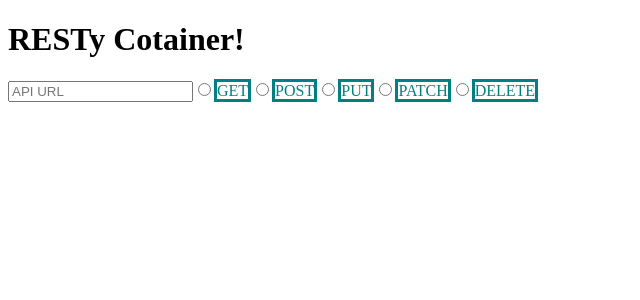
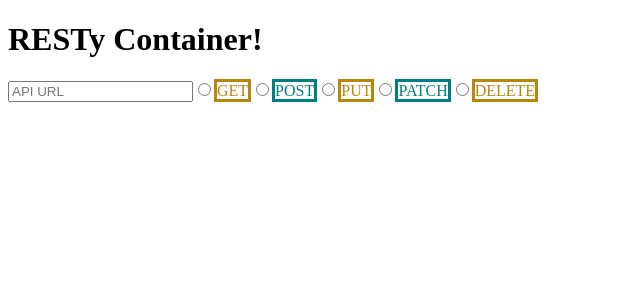
Before and after one commit to trianacerda/RESTy-BESTy, a React app: page / in a window 1280 px wide. Shown: the top 300 px of the page, without its empty margins (0-640 px from the left). Built offline with nearby package versions, Linux system fonts and the light colour scheme.

Commit message:
added single crud route + crud history list display

```diff
--- a/src/components/Controls.jsx
+++ b/src/components/Controls.jsx
@@ -25,7 +25,7 @@ export default function Controls({
         onChange={onUrlChange}
         checked={onMethodChange}
       />
-      <label style={{ border: 'solid', color: 'teal' }}>GET</label>
+      <label style={{ border: 'solid', color: 'darkgoldenrod' }}>GET</label>
 
       <input
         type="radio"
@@ -45,7 +45,7 @@ export default function Controls({
         onChange={onUrlChange}
         checked={onMethodChange}
       />
-      <label style={{ border: 'solid', color: 'teal' }}>PUT</label>
+      <label style={{ border: 'solid', color: 'darkgoldenrod' }}>PUT</label>
 
       <input
         type="radio"
@@ -65,7 +65,7 @@ export default function Controls({
         onChange={onUrlChange}
         checked={onMethodChange}
       />
-      <label style={{ border: ' solid', color: 'teal' }}>DELETE</label>
+      <label style={{ border: ' solid', color: 'darkgoldenrod' }}>DELETE</label>
     </form>
   );
 }
--- a/src/components/Crud.jsx
+++ /dev/null
@@ -1,2 +0,0 @@
-//single query for the QUERYLIST
-//method(ex.GET) + API url
--- a/src/containers/RESTyContainer.jsx
+++ b/src/containers/RESTyContainer.jsx
@@ -5,7 +5,7 @@ class RESTyContainer extends Component {
   render() {
     return (
       <>
-        <h1>RESTy Cotainer!</h1>
+        <h1>RESTy Container!</h1>
         <Controls />
       </>
     );
```
Also changed, not shown: src/components/CrudHistory.jsx (+11 -1 lines), src/components/CrudRoute.jsx (added, +9 -0 lines).
